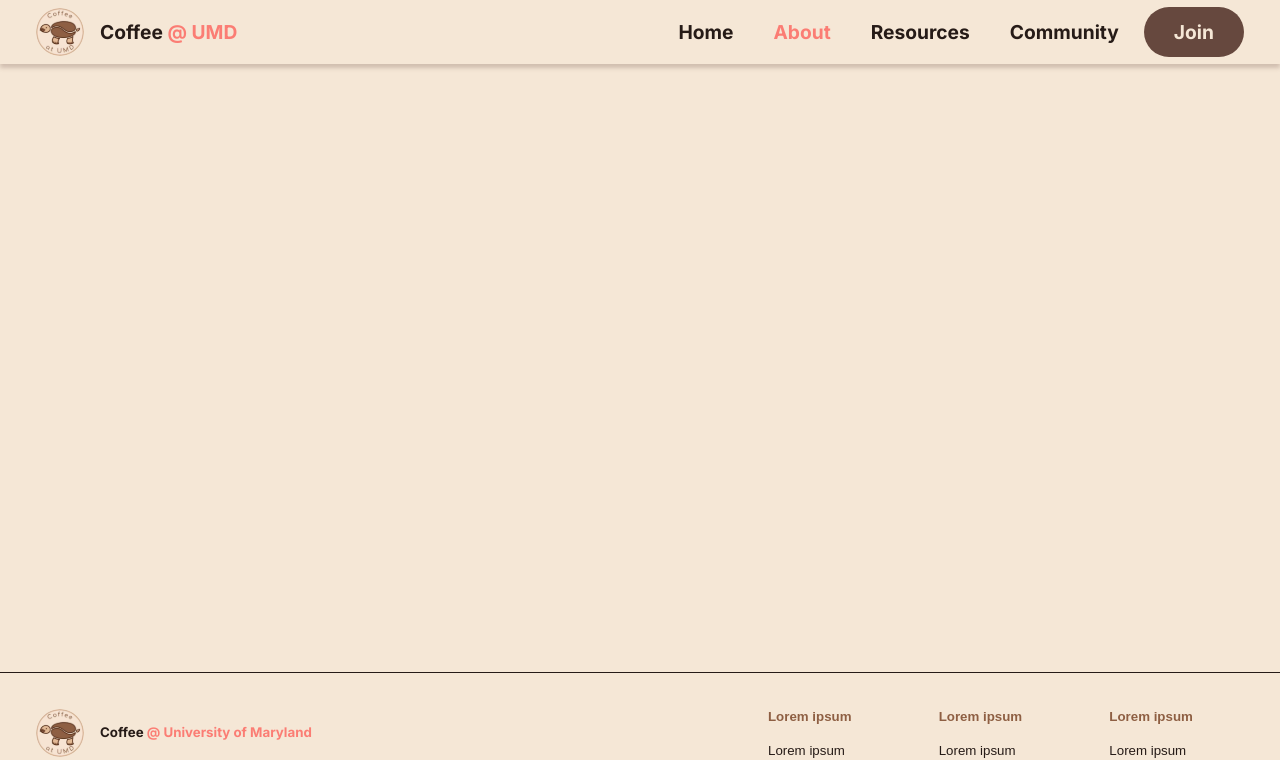
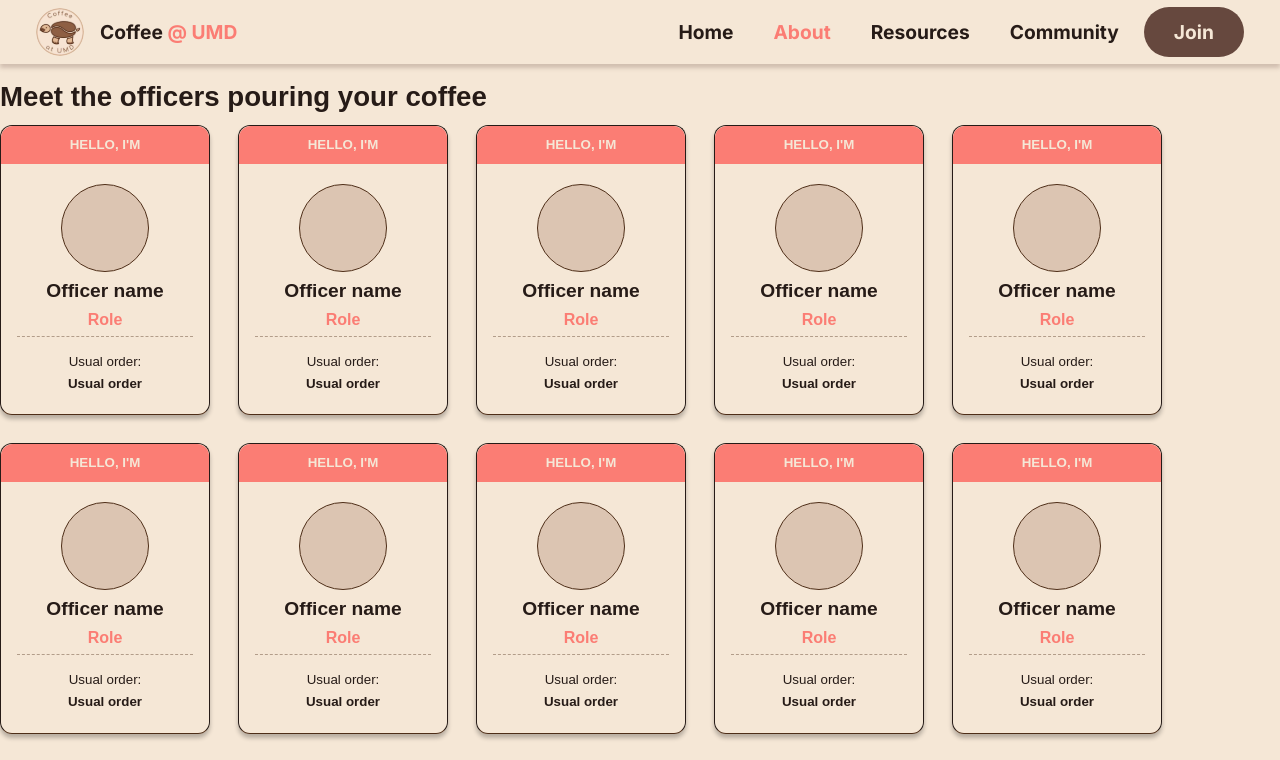
Before and after one commit to Open-Sourcery-UMD/umdcoffee, a React (Vite) app: page /about in a window 1280 px wide. Shown: the top 760 px of the page. Built offline with nearby package versions, Linux system fonts and the light colour scheme.

Commit message:
Moved changes from other branch.

```diff
--- a/src/components/Team.css
+++ b/src/components/Team.css
@@ -1 +1,60 @@
 /* Team styles (ABOUT-4). Only Team.tsx and its single-use children add rules here. */
+.card-container {
+    padding-top: 12px;
+    padding-bottom: 12px;
+    gap: 28px;
+    display: flex;
+    flex-wrap: wrap;
+}
+
+.officer-card {
+    width: 208px;
+    border-radius: 12px;
+    border: 1px;
+    border-style: solid;
+    border-bottom-color: var(--color-secondary);
+    box-shadow: 0px 4px 4px #00000040;
+}
+
+.hello-band {
+    background-color: var(--color-accent);
+    border-top-left-radius: 12px;
+    border-top-right-radius: 12px;
+    padding-top: 12px;
+    padding-bottom: 12px;
+    text-align: center;
+}
+
+.hello-text {
+    color: var(--color-background);
+    font-weight: 700;
+    font-size: 13.33px;
+    line-height: 100%;
+    letter-spacing: 20%;
+    margin-bottom: 0px;
+}
+
+.officer-card-content {
+    text-align: center;
+    padding-top: 20px;
+    padding-right: 16px;
+    padding-bottom: 20px;
+    padding-left: 16px;
+    gap: 10px;
+}
+
+.role-text {
+    font-weight: 700;
+    color: var(--color-accent);
+    font-size: 16;
+    margin-top: 4px;
+    margin-bottom: 4px;
+}
+
+.usual-order {
+    border-top: 1px;
+    border-top-style: dashed;
+    border-color: #4E2E1866;
+    padding-top: 12px;
+    gap: 2px;
+}
--- a/src/components/Team.tsx
+++ b/src/components/Team.tsx
@@ -2,6 +2,56 @@ import './Team.css';
 
 // TODO(ABOUT-4): build the officer name-tag grid (with OfficerNameTag).
 // Root element: <section className="team">. Renders nothing until built so pages don't shift.
+
+interface Props {
+  name: String;
+  role: String;
+  order: String;
+}
+
+function OfficerCard(props: Props) {
+  return (
+    <div className="officer-card">
+      <div className="hello-band">
+        <p className="hello-text">HELLO, I'M</p>
+      </div>
+      <div className="officer-card-content">
+        <img src="\photo-placeholder.svg" alt="" style={{ width: 88 }} />
+        <h3 style={{ fontSize: 19.2 }}>{props.name}</h3>
+        <p className="role-text">{props.role}</p>
+        <div className="usual-order">
+          <small>Usual order:</small>
+          <p style={{ fontWeight: 700, fontSize: 13.33, marginBottom: 0 }}>{props.order}</p>
+        </div>
+      </div>
+    </div>
+  );
+}
+
 export default function Team() {
-  return null;
+  let names: String[] = [];
+  for (let i = 0; i < 15; i++) {
+    names.push('Officer name');
+  }
+
+  let roles: String[] = [];
+  for (let i = 0; i < 15; i++) {
+    roles.push('Role');
+  }
+
+  let orders: String[] = [];
+  for (let i = 0; i < 15; i++) {
+    orders.push('Usual order');
+  }
+
+  return (
+    <div style={{ gap: 24 }}>
+      <h2 style={{ fontSize: 27.65, gap: 8 }}>Meet the officers pouring your coffee</h2>
+      <div className="card-container">
+        {names.map((name, index) => (
+          <OfficerCard name={name} role={roles[index]} order={orders[index]} />
+        ))}
+      </div>
+    </div>
+  );
 }
```
Also changed, not shown: public/photo-placeholder.svg (added).
